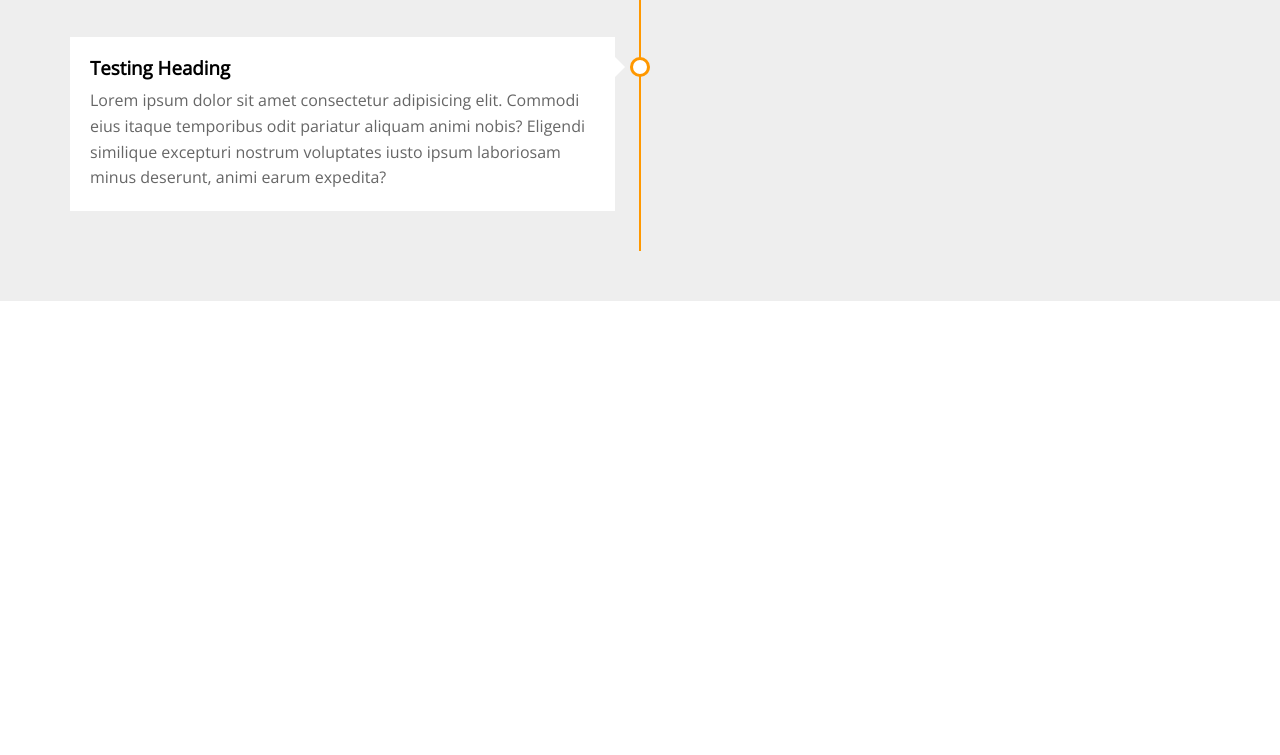
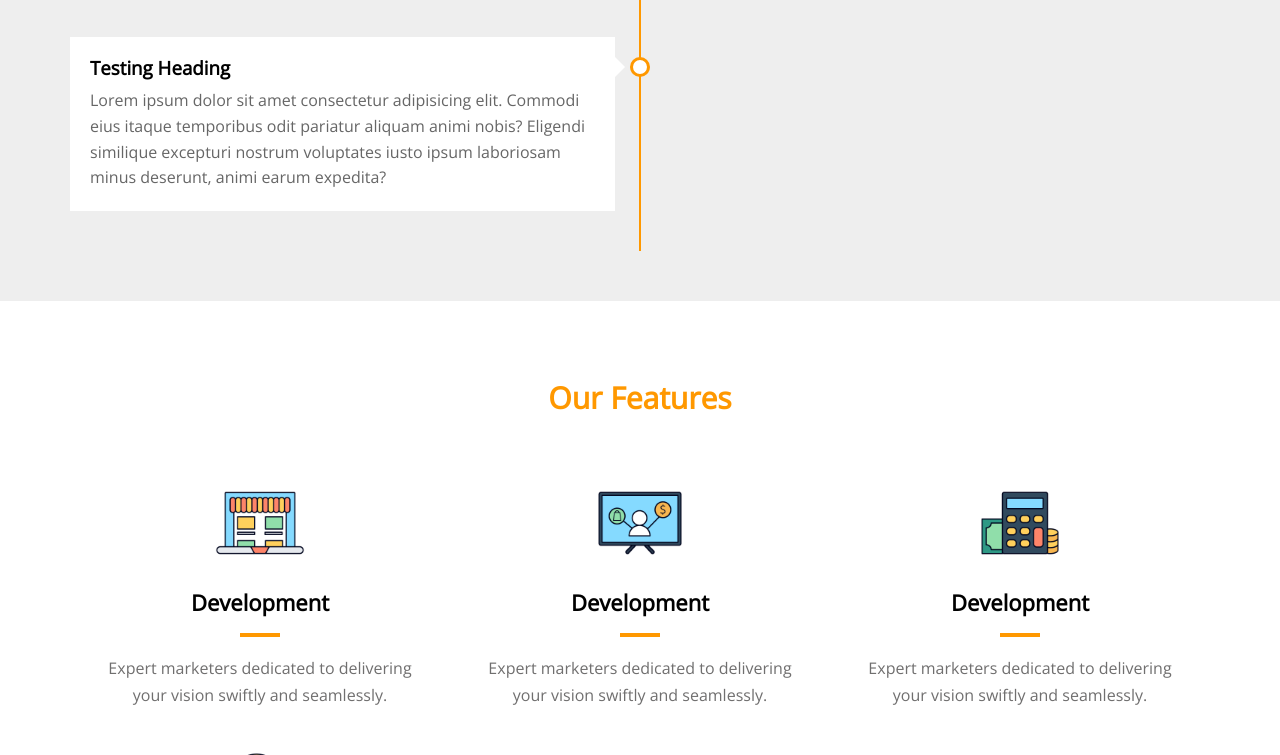
Before and after one commit to saad-mhmd/landing_page, a plain HTML site: page index.html in a window 1280 px wide. Shown: the part 2977-3732 px from the top of the page. Before the commit the page ends 3278 px from the top, so only its background shows below. Drawn offline with nearby package versions, Linux system fonts and the light colour scheme.

Commit message:
Our Features section

```diff
--- a/css/master.css
+++ b/css/master.css
@@ -451,7 +451,7 @@ body {
     content: '';
     border-style: solid;
     border-width: 10px;
-    border-color: transparent #FFFtransparent transparent;
+    border-color: transparent #FFF transparent transparent;
     height: 0;
     width: 0;
     position: absolute;
@@ -459,3 +459,46 @@ body {
     top: 20px;
 }
 /* End Timeleft */
+/* Start Features */
+.features {
+    padding-top: 80px;
+    padding-bottom: 80px;
+}
+.features h2 {
+    font-weight: bold;
+    font-size: 30px;
+    color: var(--main-color);
+    margin: 0 0 60px;
+    text-align: center;
+}
+.features .feat-box {
+    width : calc(100% / 3);
+    float: left;
+    text-align: center;
+    margin-bottom: 40px;
+}
+.features .feat-box img {
+    width: 96px;
+}
+.features .feat-box h4 {
+    font-size: 22px;
+    margin: 15px 0 40px;
+    position: relative;
+}
+.features .feat-box h4::before {
+    content: '';
+    width: 40px;
+    height: 4px;
+    background-color: var(--main-color);
+    position: absolute;
+    left: 50%;
+    margin-left: -20px;
+    bottom: -22px;
+}
+.features .feat-box p {
+    width: 80%;
+    margin: 0 auto;
+    line-height: 1.7;
+    color: #706F6F;
+}
+/* End Features */
--- a/index.html
+++ b/index.html
@@ -192,6 +192,45 @@
     </div>
     <!-- End Timeline -->
 
+    <!-- Start Features -->
+    <div class="features">
+        <h2>Our Features</h2>
+        <div class="container">
+            <div class="feat-box">
+                <img src="imgs/icon-01.png" alt="">
+                <h4>Development</h4>
+                <p>Expert marketers dedicated to delivering your vision swiftly and seamlessly.</p>
+            </div>
+            <div class="feat-box">
+                <img src="imgs/icon-02.png" alt="">
+                <h4>Development</h4>
+                <p>Expert marketers dedicated to delivering your vision swiftly and seamlessly.</p>
+            </div>
+            <div class="feat-box">
+                <img src="imgs/icon-03.png" alt="">
+                <h4>Development</h4>
+                <p>Expert marketers dedicated to delivering your vision swiftly and seamlessly.</p>
+            </div>
+            <div class="feat-box">
+                <img src="imgs/icon-04.png" alt="">
+                <h4>Development</h4>
+                <p>Expert marketers dedicated to delivering your vision swiftly and seamlessly.</p>
+            </div>
+            <div class="feat-box">
+                <img src="imgs/icon-05.png" alt="">
+                <h4>Development</h4>
+                <p>Expert marketers dedicated to delivering your vision swiftly and seamlessly.</p>
+            </div>
+            <div class="feat-box">
+                <img src="imgs/icon-06.png" alt="">
+                <h4>Development</h4>
+                <p>Expert marketers dedicated to delivering your vision swiftly and seamlessly.</p>
+            </div>
+            <div class="feat-box">
+        </div>
+    </div>
+    <!-- End Features -->
+
     <script src="js/master.js"></script>
   </body>
 </html>
--- a/js/master.js
+++ b/js/master.js
@@ -249,4 +249,4 @@ ourGallery.forEach((img) => {
 
     });
 
-});
+});y
```
